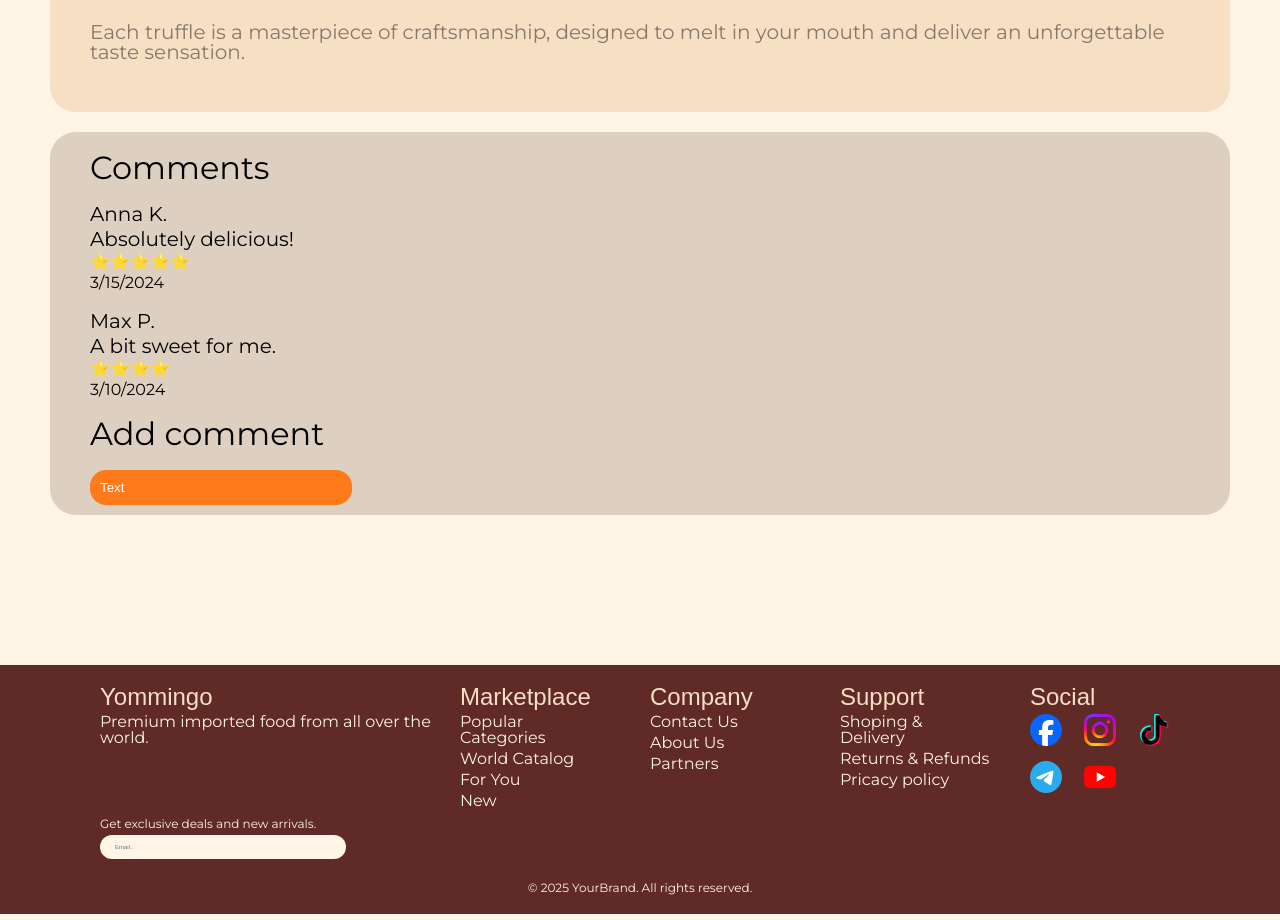
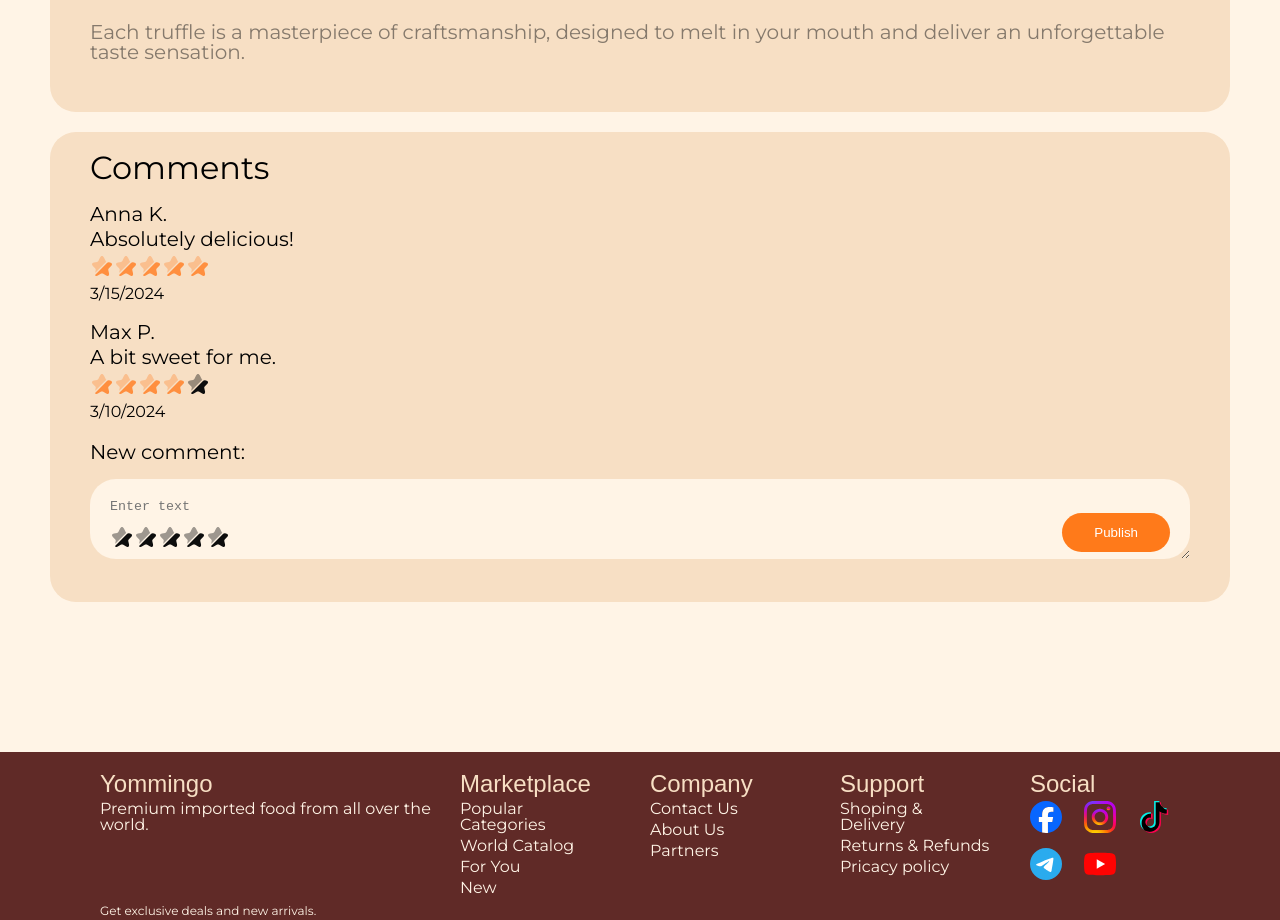
Before and after one commit to Va-Tsu/amazon-dip, a React (Vite) app in the folder frontend/: page /product/1 in a window 1280 px wide. Shown: the part 887-1807 px from the top of the page. Built offline with nearby package versions, Linux system fonts and the light colour scheme; a web font is replaced by a local one.

Commit message:
added add comment

```diff
--- a/frontend/src/pages/Yommingo/YommingoProductCard/YommingoProductCard.tsx
+++ b/frontend/src/pages/Yommingo/YommingoProductCard/YommingoProductCard.tsx
@@ -3,11 +3,33 @@ import { useParams } from "react-router-dom";
 import { mockProducts } from "../../../types/testData"
 import { Header } from "../../../assets/Header";
 import { Footer } from "../../../assets/Footer";
+import { useState } from "react";
 
 
 export function YommingoProductCard() {
   const { id } = useParams();
   const product = mockProducts.find(p => p.id === Number(id));
+  const [rating, setRating] = useState(0);
+  const [hover, setHover] = useState(0);
+  const [comments, setComments] = useState(product?.comments ?? []);
+  const [commentText, setCommentText] = useState('');
+
+  const handlePublish = () => {
+    if (!commentText.trim() || rating === 0) return;
+
+    const newComment = {
+      id: Date.now(), // временный id
+      userId: 0,
+      userName: 'You',
+      content: commentText,
+      rating: rating,
+      date: new Date().toISOString(),
+    };
+
+    setComments(prev => [...prev, newComment]);
+    setCommentText('');
+    setRating(0);
+  };
 
   if (!product) return <h1>Product not found</h1>;
 
@@ -62,18 +84,47 @@ export function YommingoProductCard() {
 
         <section className="Ypc__productCard__comments">
           <h2 className="Ypc__productCard__comments__title">Comments</h2>
-          {product.comments?.map((comment) => (
+          {comments?.map((comment) => (
             <div key={comment.id} className="Ypc__productCard__comments__comment">
               <span className="Ypc__productCard__comments__comment__username">{comment.userName}</span>
               <p className="Ypc__productCard__comments__comment__content">{comment.content}</p>
-              <span className="Ypc__productCard__comments__comment__header__rating">{'⭐'.repeat(comment.rating)}</span>
+              <span className="Ypc__productCard__comments__comment__header__rating">
+                {Array.from({ length: 5 }, (_, i) => (
+                  <img
+                    key={i}
+                    src={i < comment.rating ? '/imgs/icons/productCard/starYea.svg' : '/imgs/icons/productCard/starNo.svg'}
+                    alt="star"
+                  />
+                ))}
+              </span>
               <span className="Ypc__productCard__comments__comment__date">{new Date(comment.date).toLocaleDateString()}</span>
             </div>
           ))}
 
           <div className="Ypc__productCard__comments__add">
-            <h3 className="Ypc__productCard__comments__add__title">Add comment</h3>
-            <input className="Ypc__productCard__comments__add__input" type="text" placeholder="Text" />
+            <h3 className="Ypc__productCard__comments__add__title">New comment:</h3>
+            <div className="Ypc__productCard__comments__add__block">
+              <textarea
+                className="Ypc__productCard__comments__add__block__textarea"
+                placeholder="Enter text"
+                value={commentText}
+                onChange={(e) => setCommentText(e.target.value)}
+              />
+              <button className="Ypc__productCard__comments__add__block__button" onClick={handlePublish}>Publish</button>
+              <div className="Ypc__productCard__comments__add__block__stars">
+              {Array.from({ length: 5 }, (_, i) => (
+                <img
+                  key={i}
+                  src={(hover || rating) > i ? '/imgs/icons/productCard/starYea.svg' : '/imgs/icons/productCard/starNo.svg'}
+                  alt="star"
+                  onClick={() => setRating(i + 1)}
+                  onMouseEnter={() => setHover(i + 1)}
+                  onMouseLeave={() => setHover(0)}
+                  style={{ cursor: 'pointer' }}
+                />
+              ))}
+            </div>
+            </div>
           </div>
         </section>
       </main>
--- a/frontend/src/styles/pages/yommingo/yommingoProductCard.scss
+++ b/frontend/src/styles/pages/yommingo/yommingoProductCard.scss
@@ -213,7 +213,7 @@
 
     &__comments {
       font-family: $font-main;
-      background-color: #DED0C1;
+      background-color: #F7DFC4;
       border-radius: 26px;
       padding-top: 20px;
       padding-left: 40px;
@@ -221,20 +221,39 @@
       margin-bottom: 150px;
 
       &__add {
-        width: 22%;
+        padding-bottom: 40px;
         &__title {
-          font-size: 32px;
-          margin-bottom: 20px;
+          @include text(20px);
+          margin-bottom: 15px;
         }
-        &__input {
+        &__block {
+          position: relative;
           width: 100%;
-          padding: 10px;
-          border-radius: 16px;
-          border: none;
-          margin-bottom: 10px;
-          background-color: #FF7A1A;
-          &::placeholder {
+          &__textarea {
+            padding: 20px;
+            width: 100%;
+            height: 80px;
+            border-radius: 26px;
+            box-sizing: border-box;
+            border: none;
+            background-color: #FFF4E6;
+          }
+
+          &__button {
+            position: absolute;
+            bottom: 10px;
+            right: 20px;
+            padding: 12px 32px;
+            border: none;
+            border-radius: 26px;
+            background-color: #FF7A1A;
             color: #fff;
+          }
+
+          &__stars {
+            position: absolute;
+            left: 20px;
+            bottom: 10px;
           }
         }
       }
```
Also changed, not shown: frontend/public/imgs/icons/productCard/starNo.svg (added), frontend/public/imgs/icons/productCard/starYea.svg (added).
